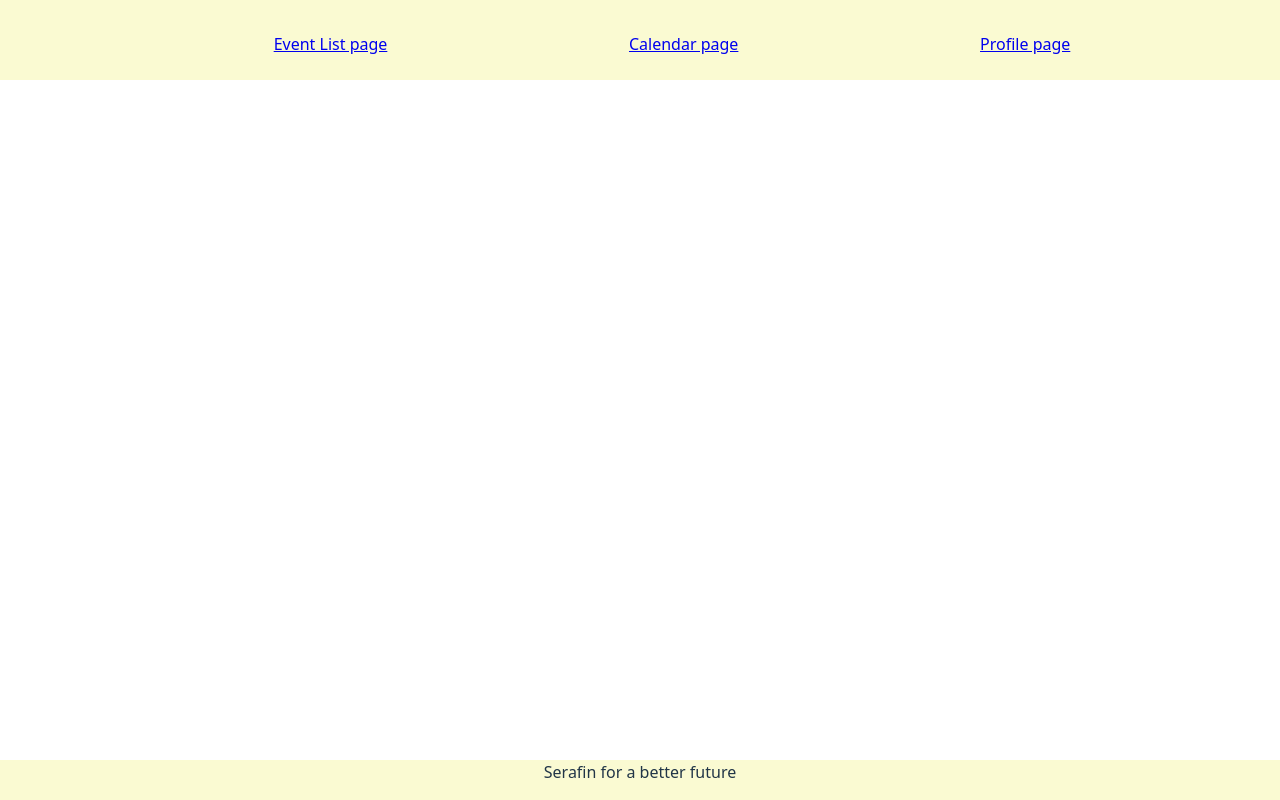
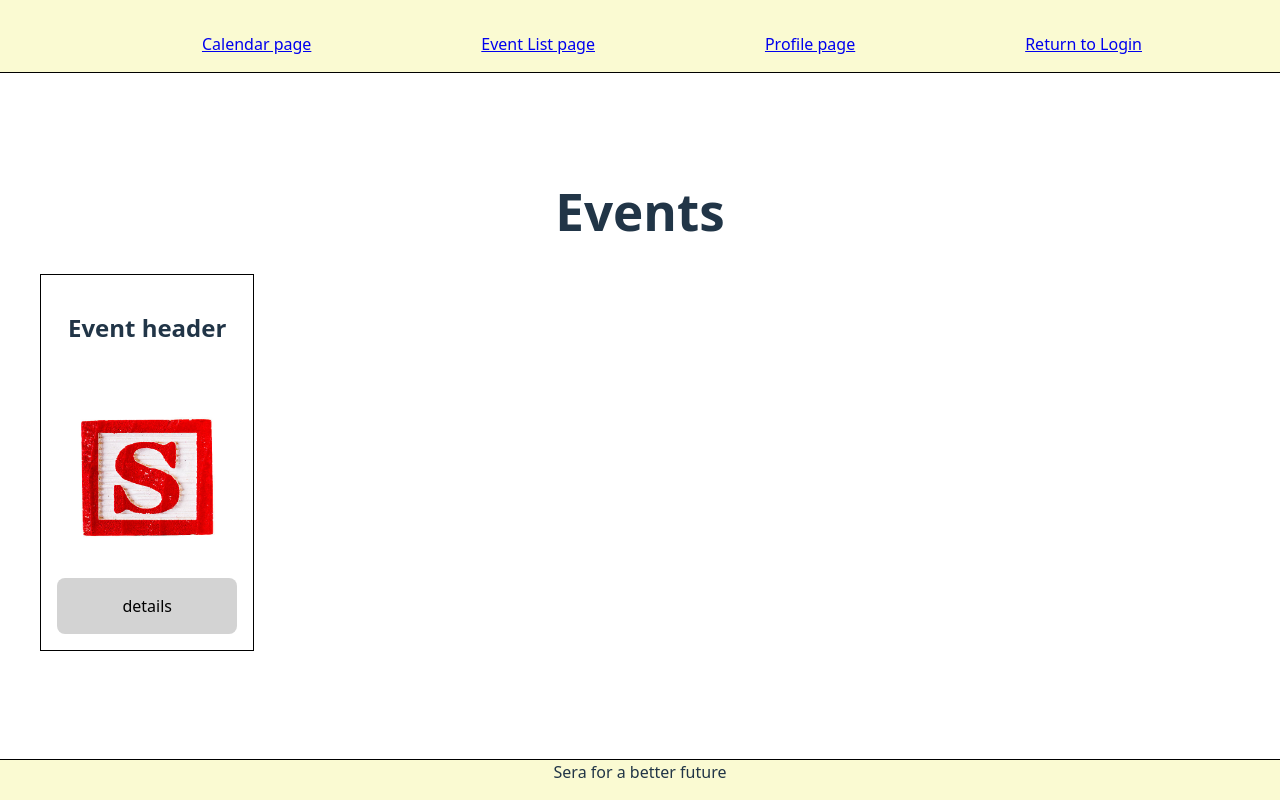
Before and after one commit to Serafin-15/sera, a React (Vite) app in the folder frontend/sera-app/: page /events in a window 1280 px wide. Built offline with nearby package versions, Linux system fonts and the light colour scheme.

Commit message:
Fixed routes for pages and set up event page

```diff
--- a/frontend/sera-app/index.html
+++ b/frontend/sera-app/index.html
@@ -4,7 +4,7 @@
     <meta charset="UTF-8" />
     <link rel="icon" type="image/jpg" href="/logo.jpg" />
     <meta name="viewport" content="width=device-width, initial-scale=1.0" />
-    <title>Serafin</title>
+    <title>Sera</title>
   </head>
   <body>
     <div id="root"></div>
--- a/frontend/sera-app/src/App.jsx
+++ b/frontend/sera-app/src/App.jsx
@@ -13,20 +13,19 @@ function App() {
       <div className="App">
         <header className="banner">
           <div className="link-container">
-            <EventList></EventList>
-            <Calendar></Calendar>
-            <Profile></Profile>
+            <Link to={`/calendar`}>Calendar page</Link>
+            <Link to={`/events`}>Event List page</Link>
+            <Link to={`/profile`}>Profile page</Link>
+            <Link to={`/`}>Return to Login</Link>
           </div>
-          {/* <Routes>
-            <Route path="/events" element={<EventList />}></Route>
-            <Route path="/calendar" element={<Calendar />}></Route>
-            <Route path="/profile" element={<Profile />}></Route>
-          </Routes> */}
         </header>
         <Routes>
           <Route path="/" element={<Login />}></Route>
+          <Route path="/events" element={<EventList />}></Route>
+          <Route path="/calendar" element={<Calendar />}></Route>
+          <Route path="/profile" element={<Profile />}></Route>
         </Routes>
-        <footer>Serafin for a better future</footer>
+        <footer>Sera for a better future</footer>
       </div>
     </Router>
   );
--- a/frontend/sera-app/src/components/Calendar.jsx
+++ b/frontend/sera-app/src/components/Calendar.jsx
@@ -1,5 +1,5 @@
 import React from "react";
 import { Link } from "react-router-dom";
 export default function Calendar() {
-  return <Link to={`/calendar`}>Calendar page</Link>;
+  return <div></div>;
 }
--- a/frontend/sera-app/src/components/EventList.jsx
+++ b/frontend/sera-app/src/components/EventList.jsx
@@ -1,5 +1,22 @@
 import React from "react";
 import { Link } from "react-router-dom";
 export default function EventList() {
-  return <Link to={`/events`}>Event List page</Link>;
+  return (
+    <div className="event-container">
+      <h1 className="title">Events</h1>
+      <div className="event-board">
+        <div className="event-card">
+          <h2>Event header</h2>
+          <img
+            className="event-image"
+            src={"./public/logo.jpg"}
+            alt="holder"
+          ></img>
+          <button className="detail">
+            details
+          </button>
+        </div>
+      </div>
+    </div>
+  );
 }
--- a/frontend/sera-app/src/components/Login.jsx
+++ b/frontend/sera-app/src/components/Login.jsx
@@ -3,13 +3,13 @@ import React from "react";
 export default function Login() {
   return (
     <div className="login-container">
-      <h1>WELCOME TO SERAFIN!</h1>
-      <p>Please log in or Create a new User</p>
+      <h1>WELCOME TO SERA!</h1>
+      <h3>Please log in or Create a new User</h3>
       <form className="container">
         <input placeholder="Type username" />
         <input placeholder="Type password" />
-        <select>
-          <option>Choose Role</option>
+        <h3>Please select a Role below</h3>
+        <select id="role" name="role">
           <option value="parent">Parent</option>
           <option value="student">Student</option>
           <option value="organize">Organizer</option>
--- a/frontend/sera-app/src/components/Profile.jsx
+++ b/frontend/sera-app/src/components/Profile.jsx
@@ -1,7 +1,5 @@
 import React from "react";
 import { Link } from "react-router-dom";
 export default function Profile() {
-  return (
-  <Link to={`/profile`}>Profile page</Link>
-);
+  return <div></div>;
 }
--- a/frontend/sera-app/src/css/App.css
+++ b/frontend/sera-app/src/css/App.css
@@ -1,3 +1,4 @@
+@import "./EventList.css";
 #root {
   max-width: 1280px;
   margin: 0 auto;
@@ -5,27 +6,32 @@
   text-align: center;
 }
 
-.container{
-    display: flex;
-    flex-direction: column;
-    gap: 1rem;
+.container {
+  display: flex;
+  flex-direction: column;
+  gap: 1rem;
 }
 
-input{
+input {
   padding: 1rem;
 }
 
-button{
+button {
   padding: 1rem;
 }
 
-.App .welcome{
+#role{
+  padding: 1rem;
+}
+
+.App .welcome {
   border-radius: 8px;
   background-color: lightgoldenrodyellow;
   border: 1px solid black;
 }
 
-.App footer{
+.App footer {
+  border-top: 1px solid black;
   position: fixed;
   bottom: 0;
   left: 0;
@@ -36,17 +42,18 @@ button{
   font-style: bold;
 }
 
-.App .banner{
+.App .banner {
+  border-bottom: 1px solid black;
   position: fixed;
   top: 0;
   left: 0;
   width: 100%;
-  height: 1rem;
+  height: 0.5rem;
   padding: 2rem;
   background-color: lightgoldenrodyellow;
 }
 
-.App .link-container{
+.App .link-container {
   display: flex;
   justify-content: space-evenly;
 }
--- /dev/null
+++ b/frontend/sera-app/src/css/EventList.css
@@ -0,0 +1,25 @@
+.event-container{
+    width: 100%;
+    height: 100%;
+}
+.event-board{
+    display: grid;
+    grid-template-columns: repeat(auto-fill, minmax(200px, 1fr));
+    width: 1200px;
+    overflow-y: scroll;
+    gap: 2rem;
+}
+.event-image{
+    width:80x;
+    height: 180px;
+}
+.event-card{
+    display: flex;
+    justify-content: center;
+    flex-direction: column;
+    gap: 1rem;
+    border: solid 1px black;
+    padding: 1rem;
+}
+.title{
+}
```
